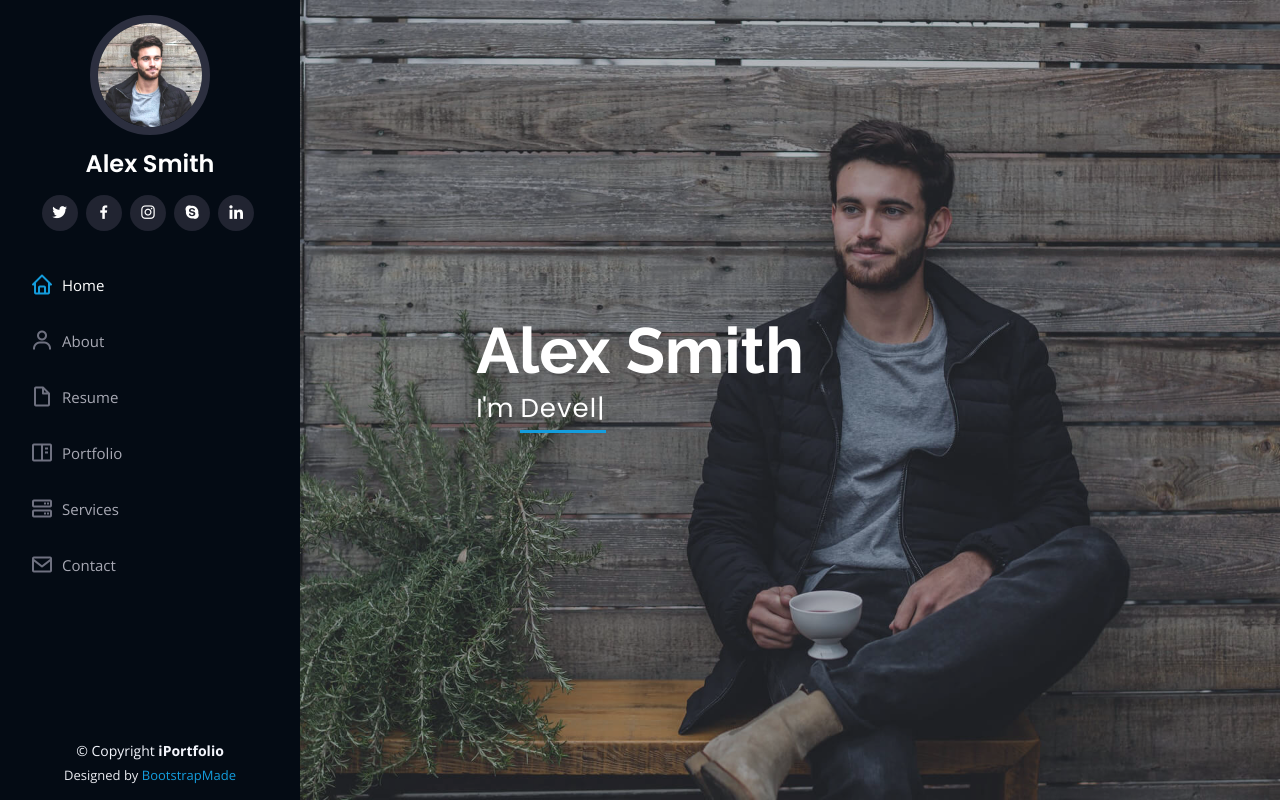
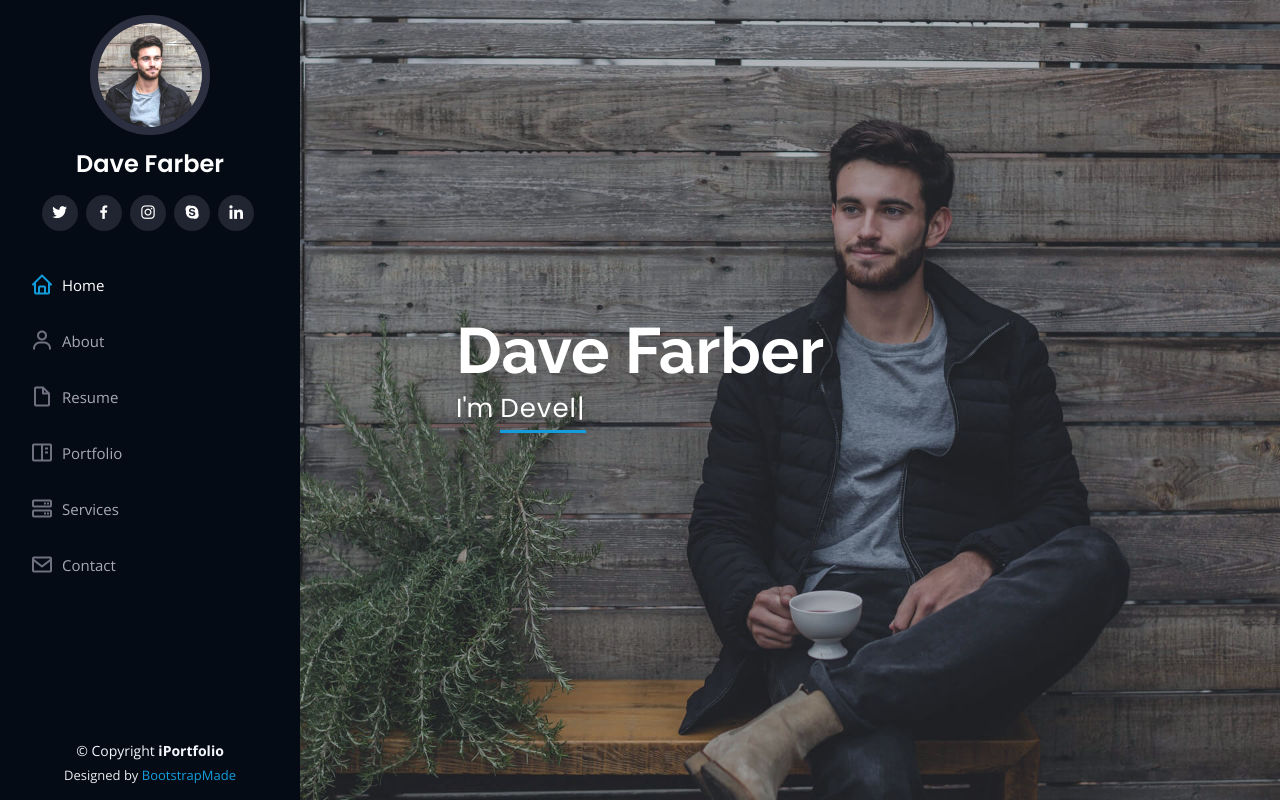
Before and after one commit to musatirgithub/musatirgithub.github.io, a plain HTML site: page index.html in a window 1280 px wide. Shown: the top 802 px of the page. Drawn offline with nearby package versions, Linux system fonts and the light colour scheme.

Commit message:
name changed

```diff
--- a/index.html
+++ b/index.html
@@ -46,7 +46,7 @@
 
       <div class="profile">
         <img src="assets/img/profile-img.jpg" alt="" class="img-fluid rounded-circle">
-        <h1 class="text-light"><a href="index.html">Alex Smith</a></h1>
+        <h1 class="text-light"><a href="index.html">Dave Farber</a></h1>
         <div class="social-links mt-3 text-center">
           <a href="#" class="twitter"><i class="bx bxl-twitter"></i></a>
           <a href="#" class="facebook"><i class="bx bxl-facebook"></i></a>
@@ -72,7 +72,7 @@
   <!-- ======= Hero Section ======= -->
   <section id="hero" class="d-flex flex-column justify-content-center align-items-center">
     <div class="hero-container" data-aos="fade-in">
-      <h1>Alex Smith</h1>
+      <h1>Dave Farber</h1>
       <p>I'm <span class="typed" data-typed-items="Designer, Developer, Freelancer, Photographer"></span></p>
     </div>
   </section><!-- End Hero -->
```
